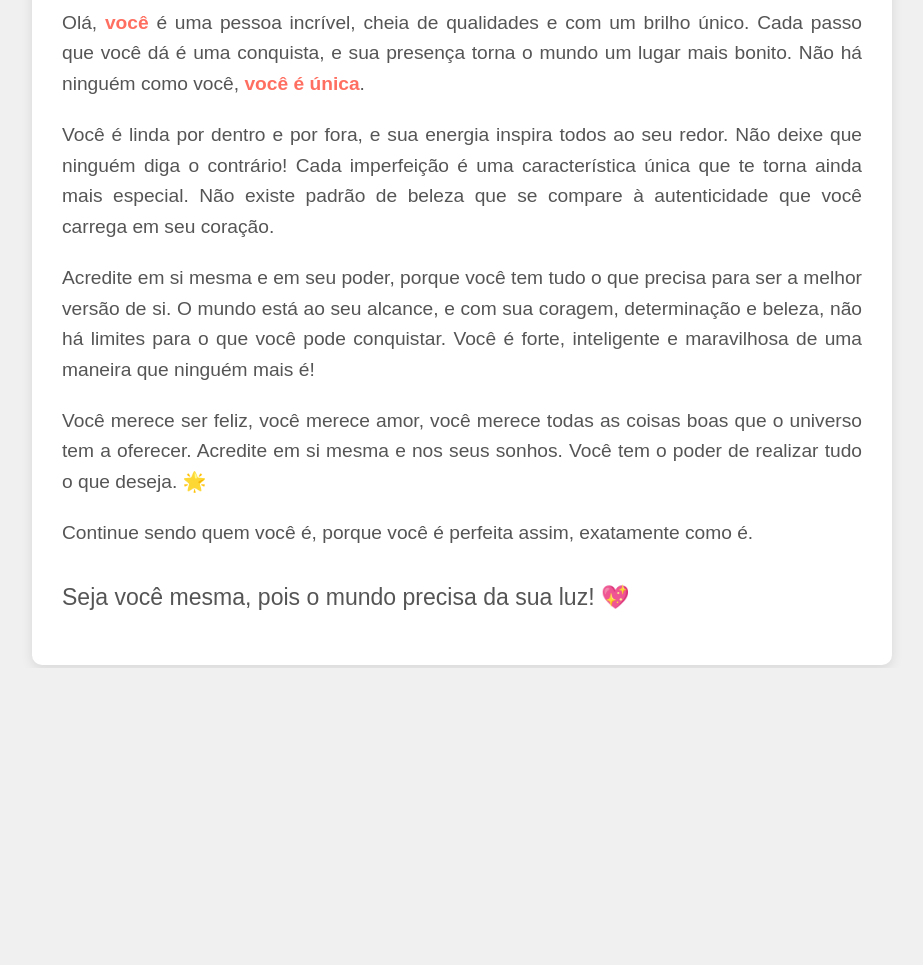
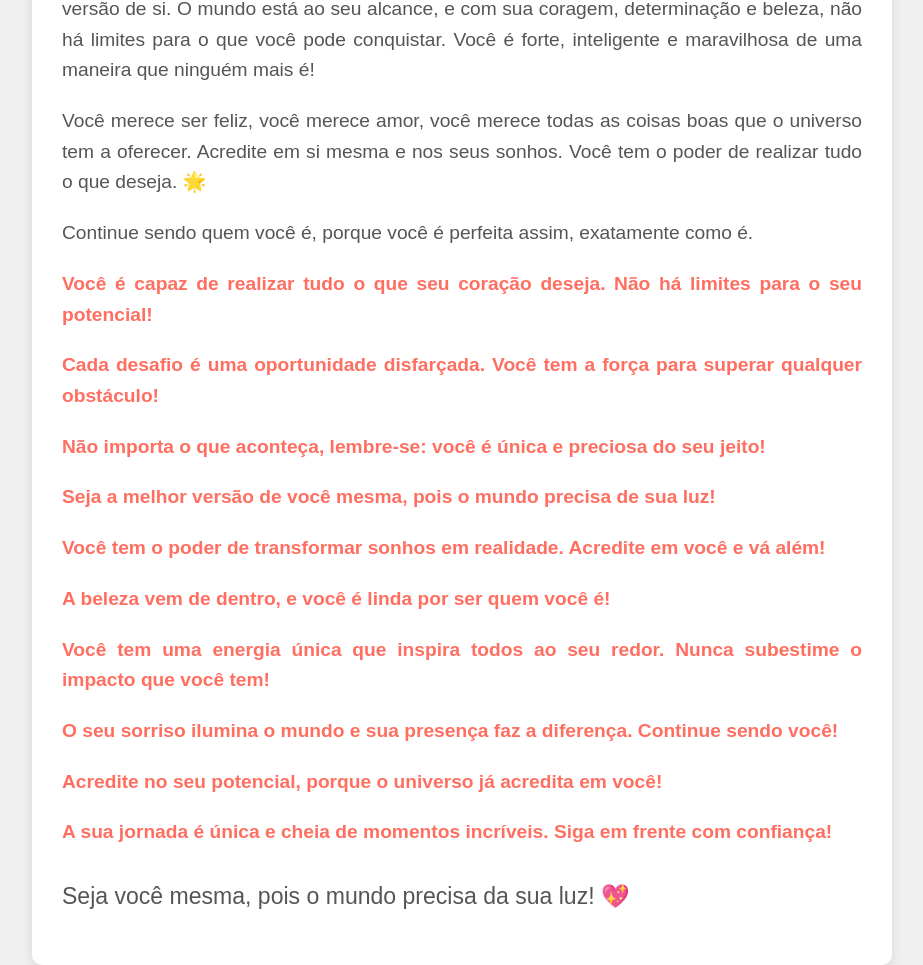
Before and after one commit to deassis31/meu-site-motivacional, a plain HTML site: page index.html in a window 1280 px wide. Shown: the part 132-1097 px from the top of the page, without its empty margins (178-1101 px from the left). Before the commit the page ends 800 px from the top, so only its background shows below. Drawn offline with Linux system fonts and the light colour scheme.

Commit message:
Update index.html

```diff
--- a/index.html
+++ b/index.html
@@ -96,6 +96,18 @@
 
         <p>Continue sendo quem você é, porque você é perfeita assim, exatamente como é.</p>
 
+        <!-- Frases adicionais -->
+        <p><span class="highlight">Você é capaz de realizar tudo o que seu coração deseja. Não há limites para o seu potencial!</span></p>
+        <p><span class="highlight">Cada desafio é uma oportunidade disfarçada. Você tem a força para superar qualquer obstáculo!</span></p>
+        <p><span class="highlight">Não importa o que aconteça, lembre-se: você é única e preciosa do seu jeito!</span></p>
+        <p><span class="highlight">Seja a melhor versão de você mesma, pois o mundo precisa de sua luz!</span></p>
+        <p><span class="highlight">Você tem o poder de transformar sonhos em realidade. Acredite em você e vá além!</span></p>
+        <p><span class="highlight">A beleza vem de dentro, e você é linda por ser quem você é!</span></p>
+        <p><span class="highlight">Você tem uma energia única que inspira todos ao seu redor. Nunca subestime o impacto que você tem!</span></p>
+        <p><span class="highlight">O seu sorriso ilumina o mundo e sua presença faz a diferença. Continue sendo você!</span></p>
+        <p><span class="highlight">Acredite no seu potencial, porque o universo já acredita em você!</span></p>
+        <p><span class="highlight">A sua jornada é única e cheia de momentos incríveis. Siga em frente com confiança!</span></p>
+
         <div class="footer">
             <p>Seja você mesma, pois o mundo precisa da sua luz! 💖</p>
         </div>
```
